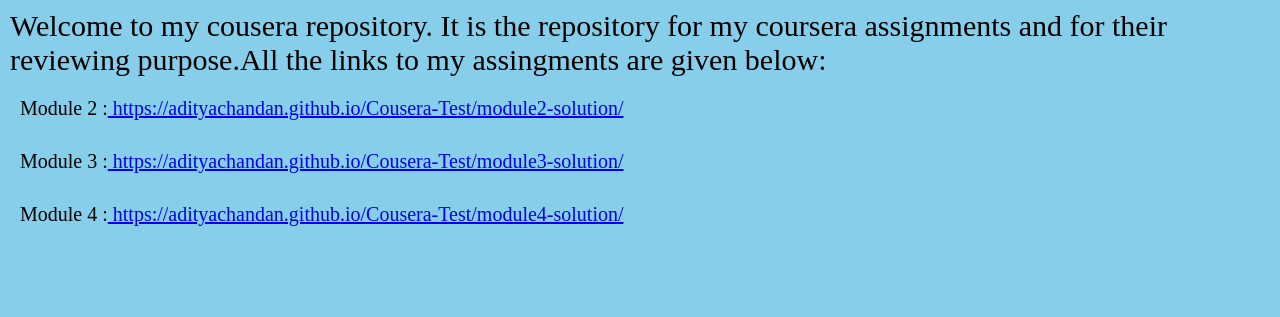
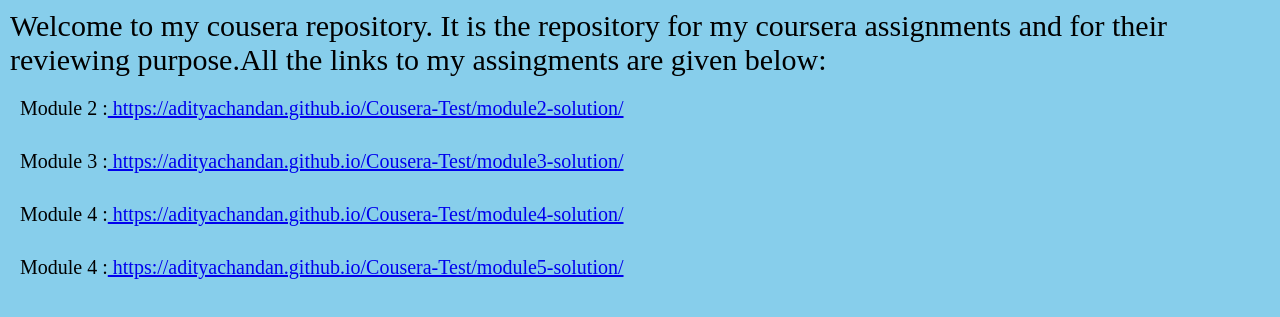
Before and after one commit to AdityaChandan/Coursera-Test, a plain HTML site: page index.html in a window 1280 px wide. Shown: the part 101-418 px from the top of the page. Drawn offline with Linux system fonts and the light colour scheme.

Commit message:
index file updated with module5 link

```diff
--- a/index.html
+++ b/index.html
@@ -41,6 +41,6 @@
 	<div class="links">Module 2 :<a href="module2-solution/index.html"> https://adityachandan.github.io/Cousera-Test/module2-solution/</a></div>
 	<div class="links">Module 3 :<a href="module3-solution/index.html"> https://adityachandan.github.io/Cousera-Test/module3-solution/</a></div>
 	<div class="links">Module 4 :<a href="module4-solution/index.html"> https://adityachandan.github.io/Cousera-Test/module4-solution/</a></div>
-
+	<div class="links">Module 4 :<a href="module5-solution/index.html"> https://adityachandan.github.io/Cousera-Test/module5-solution/</a></div>
 </body>
 </html>
```
